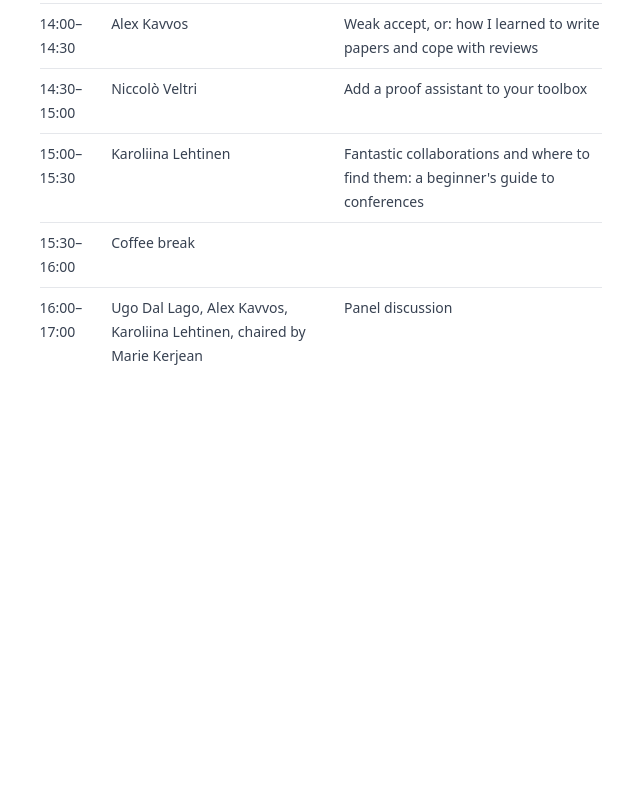
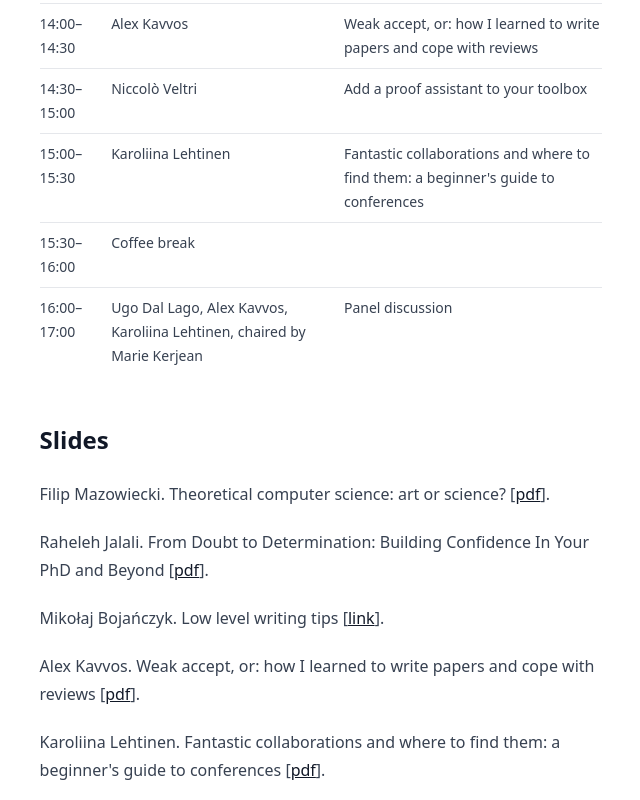
Before and after one commit to logic-mentoring-workshop/logic-mentoring-workshop.github.io, a website: page lics24/program.html in a window 1280 px wide. Shown: the part 897-1697 px from the top of the page, without its empty margins (319-959 px from the left). Before the commit the page ends 1289 px from the top, so only its background shows below. Drawn offline with Linux system fonts and the light colour scheme.

Commit message:
slides LICS24

```diff
--- a/lics24/program.html
+++ b/lics24/program.html
@@ -97,10 +97,29 @@
         </tr>
       </tbody>
     </table>
-<!--
-    <h2>Abstracts</h2>
-    TBA
--->
+
+    <h2>Slides</h2>
+    <p>
+	Filip Mazowiecki. Theoretical computer science: art or science?
+	[<a href="/lics24/img/lmw_Filip.pdf" download>pdf</a>].
+	</p>
+    <p>
+	Raheleh Jalali. From Doubt to Determination: Building Confidence In Your PhD and Beyond
+	[<a href="/lics24/img/LMW, Raheleh.pdf" download>pdf</a>].
+	</p>
+    <p>
+	Mikołaj Bojańczyk. Low level writing tips
+	[<a href="https://mimuw.edu.pl/~bojan/slides/slajdomat/teaching/soft%20skills/writing_tips/?step=0">link</a>].
+	</p>
+    <p>
+	Alex Kavvos. Weak accept, or: how I learned to write papers and cope with reviews
+	[<a href="/lics24/img/weak-accept-lmw-2024.pdf" download>pdf</a>].
+	</p>
+    <p>
+	Karoliina Lehtinen. Fantastic collaborations and where to find them: a beginner's guide to conferences
+	[<a href="/lics24/img/Logic_Mentoring_Workshop_Karoliina.pdf" download>pdf</a>].
+	</p>
+
   </div>
 </body>
 
```
Also changed, not shown: 4 other files.
